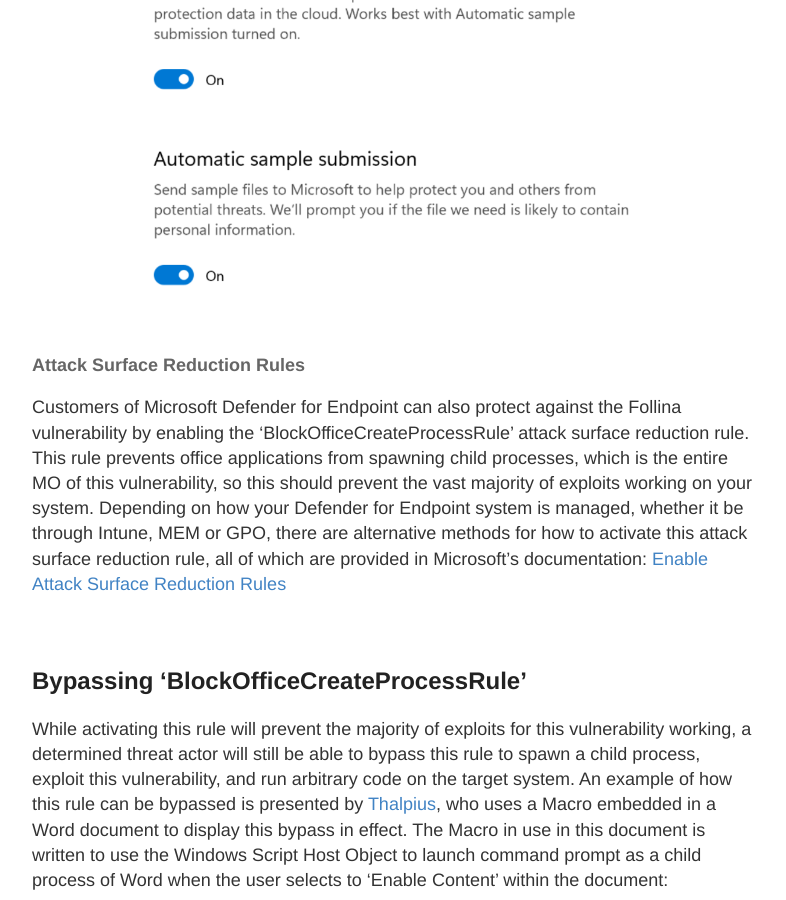
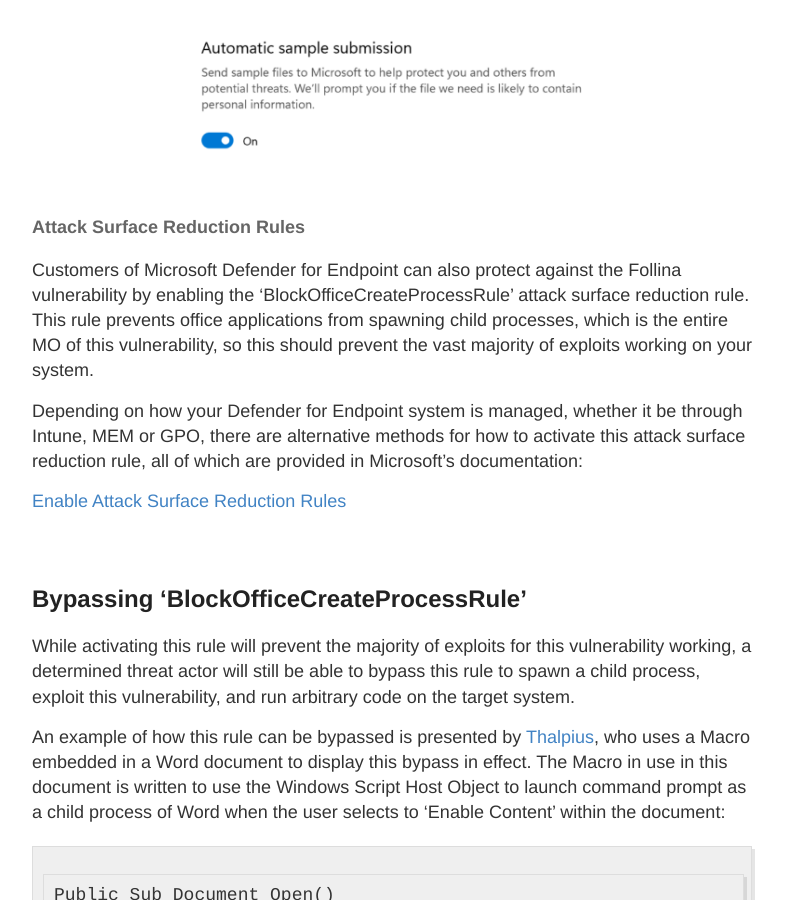
Before and after one commit to LeeDorning/LeeDorning.github.io, a Jekyll site: the page built from _posts/2022-06-03-News_:_Microsoft_Follina_RCE_Vulnerability_CVE_-_2022_-_30190.md, in a window 1280 px wide and 900 px high, scrolled down 3723 px. Shown: the whole window, without its empty margins (248-1034 px from the left). Built offline with Jekyll 4.4.1, drawn with Linux system fonts in a browser that asks for light colours; some of the changed text lies outside the part shown.

Commit message:
Update 2022-06-03-News_:_Microsoft_Follina_RCE_Vulnerability_CVE_-_2022_-_30190.md
updated formatting

```diff
--- a/_posts/2022-06-03-News_:_Microsoft_Follina_RCE_Vulnerability_CVE_-_2022_-_30190.md
+++ b/_posts/2022-06-03-News_:_Microsoft_Follina_RCE_Vulnerability_CVE_-_2022_-_30190.md
@@ -81,38 +81,44 @@ reg import filename
 
 If you are running Windows Defender, whether it be a corporate or personal system, Microsoft recommends that you enable Cloud-Delivered Protection and Automatic Sample Submission. This allows the Defender Antivirus to gain the latest information on Zero-Day exploits shared by Microsoft, and any samples which your system thinks are of interest will be automatically shared with Microsoft for investigation. This isn’t necessarily a ‘fix’ for this particular vulnerability but appears to be more of a best practice recommendation to ensure that your system is as secure as possible moving forwards. For corporate systems this setting will likely be managed through MDM software, but for personal systems you can activate the setting as follows:
 
-***Open Windows Security***
+Open Windows Security
 {: style="text-align: center"}
 
-![Windows Security](https://github.com/LeeDorning/LeeDorning.github.io/blob/main/images/News_:_Microsoft_Follina_RCE_Vulnerability_CVE_-_2022_-_30190/WindowsSecurity.png?raw=true){:style="display:block; margin-left:auto; margin-right:auto"}{: width="300"}
+![Windows Security](https://github.com/LeeDorning/LeeDorning.github.io/blob/main/images/News_:_Microsoft_Follina_RCE_Vulnerability_CVE_-_2022_-_30190/WindowsSecurity.png?raw=true){:style="display:block; margin-left:auto; margin-right:auto"}{: width="200"}
 
 &nbsp;
 
-***Under ‘Virus & Threat Protection’ select ‘Manage Settings’***
+Under ‘Virus & Threat Protection’ select ‘Manage Settings'
 {: style="text-align: center"}
 
-![Virus & Threat Protection Settings](https://github.com/LeeDorning/LeeDorning.github.io/blob/main/images/News_:_Microsoft_Follina_RCE_Vulnerability_CVE_-_2022_-_30190/VtpSettings.png?raw=true){:style="display:block; margin-left:auto; margin-right:auto"}{: width="500"}
+![Virus & Threat Protection Settings](https://github.com/LeeDorning/LeeDorning.github.io/blob/main/images/News_:_Microsoft_Follina_RCE_Vulnerability_CVE_-_2022_-_30190/VtpSettings.png?raw=true){:style="display:block; margin-left:auto; margin-right:auto"}{: width="400"}
 
 &nbsp;
 
-***Ensure the ‘Cloud-Delivered Protection’ and ‘Automatic Sample Submission’ toggles are enabled***
+Ensure the ‘Cloud-Delivered Protection’ and ‘Automatic Sample Submission’ toggles are enabled
 {: style="text-align: center"}
 
-![Enable Cloud Protection and Automatic Sample Submission](https://github.com/LeeDorning/LeeDorning.github.io/blob/main/images/News_:_Microsoft_Follina_RCE_Vulnerability_CVE_-_2022_-_30190/EnableToggles.png?raw=true){:style="display:block; margin-left:auto; margin-right:auto"}{: width="500"}
+![Enable Cloud Protection and Automatic Sample Submission](https://github.com/LeeDorning/LeeDorning.github.io/blob/main/images/News_:_Microsoft_Follina_RCE_Vulnerability_CVE_-_2022_-_30190/EnableToggles.png?raw=true){:style="display:block; margin-left:auto; margin-right:auto"}{: width="400"}
 
 &nbsp;
 &nbsp;
 
 #### Attack Surface Reduction Rules
 
-Customers of Microsoft Defender for Endpoint can also protect against the Follina vulnerability by enabling the ‘BlockOfficeCreateProcessRule’ attack surface reduction rule. This rule prevents office applications from spawning child processes, which is the entire MO of this vulnerability, so this should prevent the vast majority of exploits working on your system. Depending on how your Defender for Endpoint system is managed, whether it be through Intune, MEM or GPO, there are alternative methods for how to activate this attack surface reduction rule, all of which are provided in Microsoft’s documentation: [Enable Attack Surface Reduction Rules](https://learn.microsoft.com/en-us/microsoft-365/security/defender-endpoint/enable-attack-surface-reduction?view=o365-worldwide)
+Customers of Microsoft Defender for Endpoint can also protect against the Follina vulnerability by enabling the ‘BlockOfficeCreateProcessRule’ attack surface reduction rule. This rule prevents office applications from spawning child processes, which is the entire MO of this vulnerability, so this should prevent the vast majority of exploits working on your system.
+
+Depending on how your Defender for Endpoint system is managed, whether it be through Intune, MEM or GPO, there are alternative methods for how to activate this attack surface reduction rule, all of which are provided in Microsoft’s documentation:
+
+[Enable Attack Surface Reduction Rules](https://learn.microsoft.com/en-us/microsoft-365/security/defender-endpoint/enable-attack-surface-reduction?view=o365-worldwide)
 
 &nbsp;
 &nbsp;
 
 ## Bypassing ‘BlockOfficeCreateProcessRule’
 
-While activating this rule will prevent the majority of exploits for this vulnerability working, a determined threat actor will still be able to bypass this rule to spawn a child process, exploit this vulnerability, and run arbitrary code on the target system. An example of how this rule can be bypassed is presented by [Thalpius](https://thalpius.com/2020/11/02/microsoft-defender-antivirus-attack-surface-reduction-rules-bypasses/), who uses a Macro embedded in a Word document to display this bypass in effect. The Macro in use in this document is written to use the Windows Script Host Object to launch command prompt as a child process of Word when the user selects to ‘Enable Content’ within the document:
+While activating this rule will prevent the majority of exploits for this vulnerability working, a determined threat actor will still be able to bypass this rule to spawn a child process, exploit this vulnerability, and run arbitrary code on the target system.
+
+An example of how this rule can be bypassed is presented by [Thalpius](https://thalpius.com/2020/11/02/microsoft-defender-antivirus-attack-surface-reduction-rules-bypasses/), who uses a Macro embedded in a Word document to display this bypass in effect. The Macro in use in this document is written to use the Windows Script Host Object to launch command prompt as a child process of Word when the user selects to ‘Enable Content’ within the document:
 
 ~~~
 Public Sub Document_Open()
@@ -143,7 +149,7 @@ End Sub
 
 Since this bypass is possible, activating just this attack surface reduction rule clearly isn’t a complete fix for the Follina vulnerability by itself, as a determined threat actor will simply find a way to bypass the rule.
 
-![Meme](https://github.com/LeeDorning/LeeDorning.github.io/blob/main/images/News_:_Microsoft_Follina_RCE_Vulnerability_CVE_-_2022_-_30190/Meme.png?raw=true){:style="display:block; margin-left:auto; margin-right:auto"}{: width="500"}
+![Meme](https://github.com/LeeDorning/LeeDorning.github.io/blob/main/images/News_:_Microsoft_Follina_RCE_Vulnerability_CVE_-_2022_-_30190/Meme.png?raw=true){:style="display:block; margin-left:auto; margin-right:auto"}{: width="300"}
 
 *Pain...*
 {: style="text-align: center; font-size:75%"}
@@ -161,8 +167,13 @@ There we have it then, Microsoft’s newly announced Follina vulnerability, how
 ## Some Useful Links
 
 [Microsoft Security Update Guide: CVE-2022-30190](https://msrc.microsoft.com/update-guide/vulnerability/CVE-2022-30190)
+
 [CVE-2022-30190: Zero Click Zero Day in Microsoft Support Diagnostic Tool Exploited in the Wild](https://www.tenable.com/blog/cve-2022-30190-zero-click-zero-day-in-msdt-exploited-in-the-wild)
+
 [Rapid Response: Microsoft Office RCE - “Follina” MSDT Attack](https://www.huntress.com/blog/microsoft-office-remote-code-execution-follina-msdt-bug)
+
 [Microsoft Guidance for CVE-2022-30190 Microsoft Support Diagnostic Tool Vulnerability](https://msrc-blog.microsoft.com/2022/05/30/guidance-for-cve-2022-30190-microsoft-support-diagnostic-tool-vulnerability/)
+
 [Microsoft Defender Antivirus Attack Surface Reduction Rules Bypasses](https://thalpius.com/2020/11/02/microsoft-defender-antivirus-attack-surface-reduction-rules-bypasses/)
+
 [Enable attack surface reduction rules | Microsoft Docs](https://docs.microsoft.com/en-us/microsoft-365/security/defender-endpoint/enable-attack-surface-reduction?view=o365-worldwide)
```
